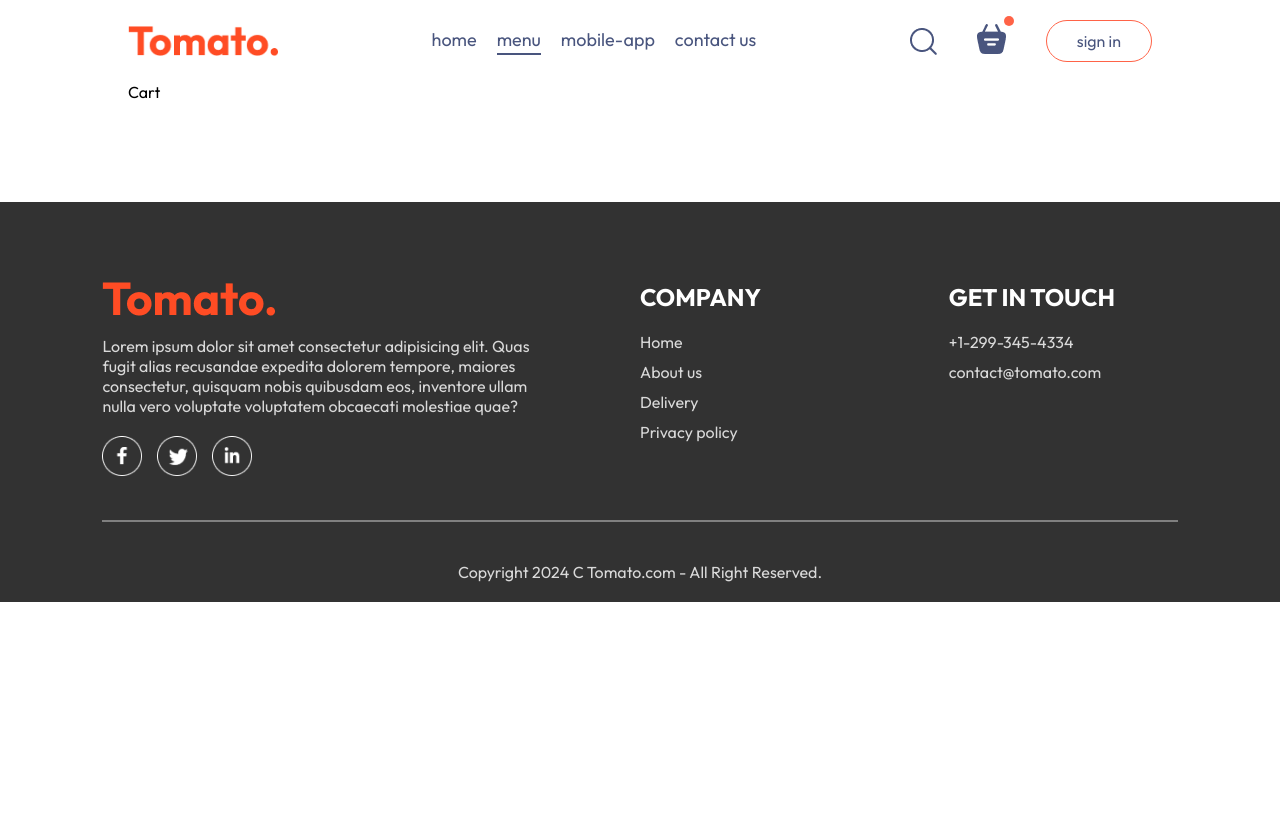
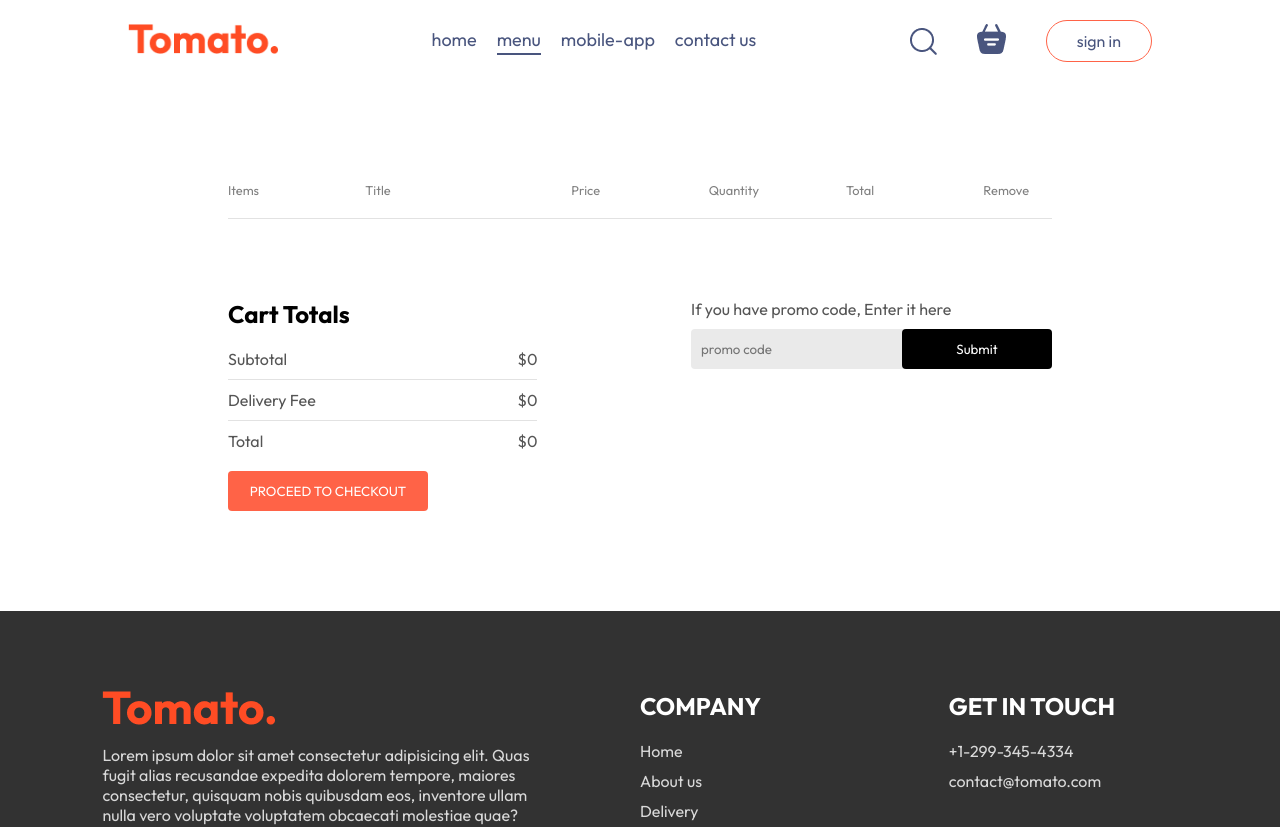
Before and after one commit to babulalmahto/food-delivery, a React (Vite) app in the folder frontend/: page /cart in a window 1280 px wide. Shown: the top 827 px of the page. Before the commit the page ends 800 px from the top, so only its background shows below. Built offline with nearby package versions, Linux system fonts and the light colour scheme.

Commit message:
Add to cart & Cart total completed

```diff
--- a/frontend/src/components/Navbar/Navbar.jsx
+++ b/frontend/src/components/Navbar/Navbar.jsx
@@ -1,15 +1,18 @@
-import React, { useState } from 'react';
+import React, { useContext, useState } from 'react';
 import './Navbar.css'
 import { assets } from '../../assets/assets';
 import { Link } from 'react-router-dom';
+import { StoreContext } from '../../context/StoreContext';
 
-const Navbar = ({setShowLogin}) => {
+const Navbar = ({ setShowLogin }) => {
 
-    const [menu, setMenu] = useState("menu")
+    const [menu, setMenu] = useState("menu");
+
+    const { getTotalCartAmount } = useContext(StoreContext);
 
     return (
         <div className='navbar'>
-            <img src={assets.logo} alt="" className='logo' />
+            <Link to='/'><img src={assets.logo} alt="" className='logo' /></Link>
             <ul className='navbar-menu'>
                 <Link onClick={() => setMenu("home")} className={menu === "home" ? "active" : ""}>home</Link>
                 <a href='#explore-menu' onClick={() => setMenu("menu")} className={menu === "menu" ? "active" : ""}>menu</a>
@@ -19,10 +22,10 @@
             <div className="navbar-right">
                 <img src={assets.search_icon} alt="" />
                 <div className="navbar-search-icon">
-                    <img src={assets.basket_icon} alt="" />
-                    <div className="dot"></div>
+                    <Link to='/cart'><img src={assets.basket_icon} alt="" /></Link>
+                    <div className={getTotalCartAmount() === 0 ? "" : "dot"}></div>
                 </div>
-                <button onClick={()=>setShowLogin(true)}>sign in</button>
+                <button onClick={() => setShowLogin(true)}>sign in</button>
             </div>
         </div>
     )
--- a/frontend/src/context/StoreContext.jsx
+++ b/frontend/src/context/StoreContext.jsx
@@ -21,16 +21,25 @@
     }
 
 
-    useEffect(() => {
-        console.log(cartItems)
-    }, [cartItems])
+    const getTotalCartAmount = () => {
+        let totalAmount = 0;
+        for (const item in cartItems) {
+            if (cartItems[item] > 0) {
+
+                let itemInfo = food_list.find((product) => product._id === item)
+                totalAmount += itemInfo.price * cartItems[item];
+            }
+        }
+        return totalAmount;
+    }
 
     const contextValue = {
         food_list,
         cartItems,
         setCartItems,
         addToCart,
-        removeFromCart
+        removeFromCart,
+        getTotalCartAmount
     }
 
     return (
--- a/frontend/src/pages/Cart/Cart.css
+++ b/frontend/src/pages/Cart/Cart.css
@@ -0,0 +1,108 @@
+.cart {
+    margin: 100px;
+}
+
+.cart-items-title {
+    display: grid;
+    grid-template-columns: 1fr 1.5fr 1fr 1fr 1fr 0.5fr;
+    align-items: center;
+    color: grey;
+    font-size: max(1vw, 12px);
+}
+
+.cart-items-item {
+    margin: 10px 0px;
+    color: black;
+}
+
+.cart-items-item img {
+    width: 50px;
+}
+
+.cart hr {
+    height: 1px;
+    background-color: #e2e2e2;
+    border: none;
+}
+
+.cart-items-item .cross {
+    cursor: pointer;
+}
+
+.cart-bottom {
+    margin-top: 80px;
+    display: flex;
+    justify-content: space-between;
+    gap: max(12vw, 20px);
+}
+
+.cart-total {
+    flex: 1;
+    display: flex;
+    flex-direction: column;
+    gap: 20px;
+}
+
+.cart-total-details {
+    display: flex;
+    justify-content: space-between;
+    color: #555;
+}
+
+.cart-total hr {
+    margin: 10px 0px;
+}
+
+.cart-total button {
+    border: none;
+    color: white;
+    background-color: tomato;
+    width: max(15vw, 200px);
+    padding: 12px 0px;
+    border-radius: 4px;
+    cursor: pointer;
+}
+
+.cart-promocode {
+    flex: 1;
+}
+
+.cart-promocode p {
+    color: #555;
+}
+
+.cart-promocode-input {
+    margin-top: 10px;
+    display: flex;
+    justify-content: space-between;
+    align-items: center;
+    background-color: #eaeaea;
+    border-radius: 4px;
+}
+
+.cart-promocode-input input {
+    background-color: transparent;
+    border: none;
+    outline: none;
+    padding: 10px;
+}
+
+.cart-promocode-input button {
+    width: max(10vw, 150px);
+    padding: 12px 5px;
+    background-color: black;
+    border: none;
+    color: white;
+    border-radius: 4px;
+    cursor: pointer;
+}
+
+@media (max-width:750px) {
+    .cart-bottom {
+        flex-direction: column-reverse;
+    }
+
+    .cart-promocode {
+        justify-content: start;
+    }
+}
--- a/frontend/src/pages/Cart/Cart.jsx
+++ b/frontend/src/pages/Cart/Cart.jsx
@@ -1,9 +1,78 @@
-import React from 'react';
+import React, { useContext } from 'react';
 import './Cart.css'
+import { StoreContext } from '../../context/StoreContext';
+import { useNavigate } from 'react-router-dom';
 
 const Cart = () => {
+
+    const { cartItems, food_list, removeFromCart, getTotalCartAmount } = useContext(StoreContext);
+
+    const navigate = useNavigate();
+
     return (
-        <div>Cart</div>
+        <div className='cart'>
+            <div className="cart-items">
+                <div className="cart-items-title">
+                    <p>Items</p>
+                    <p>Title</p>
+                    <p>Price</p>
+                    <p>Quantity</p>
+                    <p>Total</p>
+                    <p>Remove</p>
+                </div>
+                <br />
+                <hr />
+                {food_list.map((item, index) => {
+                    if (cartItems[item._id] > 0) {
+                        return (
+                            <div>
+                                <div className='cart-items-title cart-items-item'>
+                                    <img src={item.image} alt="" />
+                                    <p>{item.name}</p>
+                                    <p>${item.price}</p>
+                                    <p>{cartItems[item._id]}</p>
+                                    <p>${item.price * cartItems[item._id]}</p>
+                                    <p onClick={() => removeFromCart(item._id)} className='cross'>x</p>
+                                </div>
+                                <hr />
+                            </div>
+
+                        )
+                    }
+                })}
+            </div>
+            <div className="cart-bottom">
+                <div className="cart-total">
+                    <h2>Cart Totals</h2>
+                    <div>
+                        <div className="cart-total-details">
+                            <p>Subtotal</p>
+                            <p>${getTotalCartAmount()}</p>
+                        </div>
+                        <hr />
+                        <div className="cart-total-details">
+                            <p>Delivery Fee</p>
+                            <p>${getTotalCartAmount() === 0 ? 0 : 2}</p>
+                        </div>
+                        <hr />
+                        <div className="cart-total-details">
+                            <p>Total</p>
+                            <p>${getTotalCartAmount() === 0 ? 0 : getTotalCartAmount() + 2}</p>
+                        </div>
+                    </div>
+                    <button onClick={() => navigate('/order')}>PROCEED TO CHECKOUT</button>
+                </div>
+                <div className="cart-promocode">
+                    <div>
+                        <p>If you have promo code, Enter it here</p>
+                        <div className='cart-promocode-input'>
+                            <input type="text" placeholder='promo code' />
+                            <button>Submit</button>
+                        </div>
+                    </div>
+                </div>
+            </div>
+        </div>
     )
 }
 
--- a/frontend/src/pages/PlaceOrder/PlaceOrder.css
+++ b/frontend/src/pages/PlaceOrder/PlaceOrder.css
@@ -0,0 +1,41 @@
+.place-order {
+    display: flex;
+    align-items: start;
+    justify-content: space-between;
+    gap: 50px;
+    margin-top: 100px;
+}
+
+.place-order-left {
+    width: 100%;
+    max-width: max(30%, 500px);
+}
+
+.place-order-left .title {
+    font-size: 30px;
+    font-weight: 600;
+    margin-bottom: 50px;
+}
+
+.place-order-left input {
+    margin-bottom: 15px;
+    width: 100%;
+    padding: 10px;
+    border: 1px solid #c5c5c5;
+    border-radius: 4px;
+    outline-color: tomato;
+}
+
+.place-order-left .multi-fields {
+    display: flex;
+    gap: 10px;
+}
+
+.place-order-right {
+    width: 100%;
+    max-width: max(40%, 500px);
+}
+
+.place-order .cart-total button {
+    margin-top: 30px;
+}
--- a/frontend/src/pages/PlaceOrder/PlaceOrder.jsx
+++ b/frontend/src/pages/PlaceOrder/PlaceOrder.jsx
@@ -1,9 +1,54 @@
-import React from 'react';
+import React, { useContext } from 'react';
 import './PlaceOrder.css'
+import { StoreContext } from '../../context/StoreContext';
 
 const PlaceOrder = () => {
+
+    const { getTotalCartAmount } = useContext(StoreContext);
+
     return (
-        <div>PlaceOrder</div>
+        <form className="place-order">
+            <div className="place-order-left">
+                <p className='title'>Delivery Information</p>
+                <div className="multi-fields">
+                    <input type="text" placeholder='First name' />
+                    <input type="text" placeholder='Last name' />
+                </div>
+                <input type="email" placeholder='Email address' />
+                <input type="text" placeholder='Street' />
+                <div className="multi-fields">
+                    <input type="text" placeholder='City' />
+                    <input type="text" placeholder='State' />
+                </div>
+                <div className="multi-fields">
+                    <input type="text" placeholder='Zip code' />
+                    <input type="text" placeholder='Country' />
+                </div>
+                <input type="text" placeholder='Phone' />
+            </div>
+            <div className="place-order-right">
+                <div className="cart-total">
+                    <h2>Cart Totals</h2>
+                    <div>
+                        <div className="cart-total-details">
+                            <p>Subtotal</p>
+                            <p>${getTotalCartAmount()}</p>
+                        </div>
+                        <hr />
+                        <div className="cart-total-details">
+                            <p>Delivery Fee</p>
+                            <p>${getTotalCartAmount() === 0 ? 0 : 2}</p>
+                        </div>
+                        <hr />
+                        <div className="cart-total-details">
+                            <p>Total</p>
+                            <p>${getTotalCartAmount() === 0 ? 0 : getTotalCartAmount() + 2}</p>
+                        </div>
+                    </div>
+                    <button>PROCEED TO PAYMENT</button>
+                </div>
+            </div>
+        </form>
     )
 }
 
```
